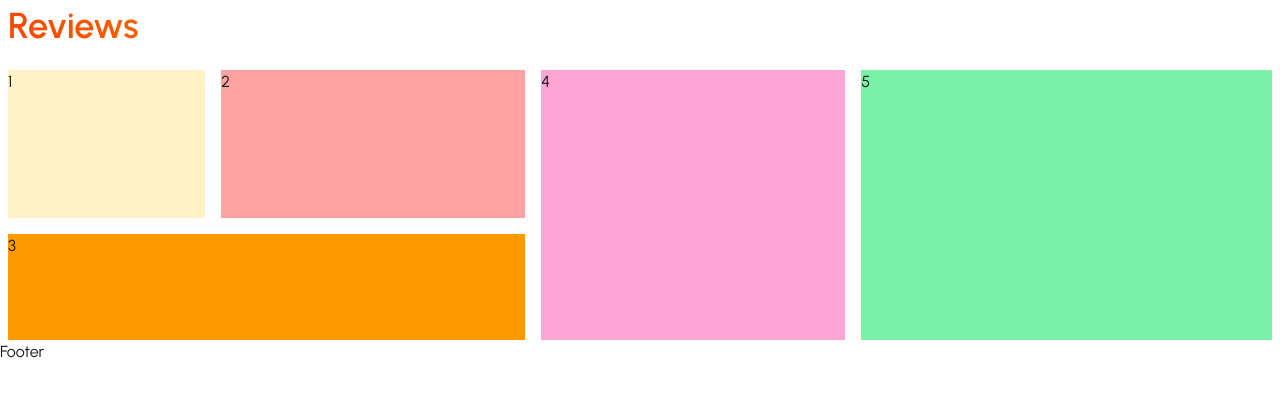
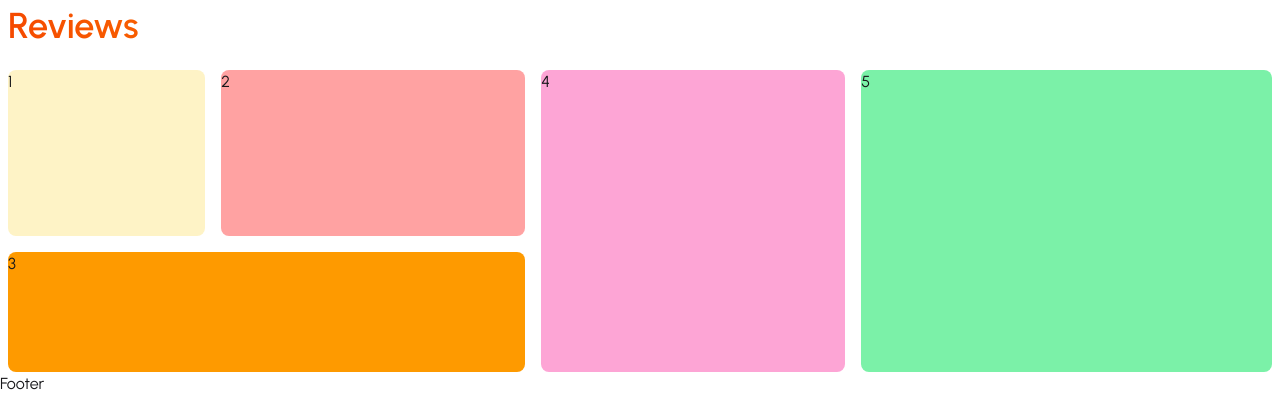
Before and after one commit to Rafi-Shariar/Phonomia-Client, a React (Vite) app: page / in a window 1280 px wide. Shown: the part 1872-2265 px from the top of the page. Before the commit the page ends 2236 px from the top, so only its background shows below. Built offline with nearby package versions, Linux system fonts and the light colour scheme.

Commit message:
review card fixed

```diff
--- a/src/components/homepage/ReviewContainer.jsx
+++ b/src/components/homepage/ReviewContainer.jsx
@@ -5,21 +5,73 @@ const ReviewContainer = () => {
     <div className="mt-10">
       <h1
         className="text-4xl font-semibold
-            bg-linear-to-r from-orange-600 to-yellow-300 bg-clip-text text-transparent
-            "
+        bg-linear-to-r from-orange-600 to-yellow-300
+        bg-clip-text text-transparent"
       >
         Reviews
       </h1>
 
-      <div className="grid grid-cols-12 grid-rows-7 gap-4 h-[270px] mt-6">
-        <div className="bg-amber-100 col-span-2 row-span-4">1</div>
+      <div
+        className="
+          mt-6 gap-4
+          grid grid-cols-1
+          lg:grid-cols-12 lg:grid-rows-7
+        "
+      >
+        {/* Card 1 */}
+        <div
+          className="
+            bg-amber-100 rounded-lg
+            min-h-[120px]
+            lg:col-span-2 lg:row-span-4
+          "
+        >
+          1
+        </div>
 
-        <div className="bg-red-300 col-span-3 row-span-4">2</div>
+        {/* Card 2 */}
+        <div
+          className="
+            bg-red-300 rounded-lg
+            min-h-[120px]
+            lg:col-span-3 lg:row-span-4
+          "
+        >
+          2
+        </div>
 
-        <div className="bg-amber-500 col-span-5 row-span-3 row-start-5">3</div>
+        {/* Card 3 */}
+        <div
+          className="
+            bg-amber-500 rounded-lg
+            min-h-[120px]
+            lg:col-span-5 lg:row-span-3 lg:row-start-5
+          "
+        >
+          3
+        </div>
 
-        <div className="bg-pink-300 col-span-3 row-span-7">4</div>
-        <div className="bg-green-300 col-span-4 row-span-7">5</div>
+        {/* Card 4 */}
+        <div
+          className="
+            bg-pink-300 rounded-lg
+            min-h-[120px]
+            lg:col-span-3 lg:row-span-7
+          "
+        >
+          4
+        </div>
+
+        {/* Card 5 */}
+        <div
+          className="
+            bg-green-300 rounded-lg
+            min-h-[120px]
+            lg:col-span-4 lg:row-span-7
+          "
+        >
+          5
+        </div>
       </div>
     </div>
   );
```
